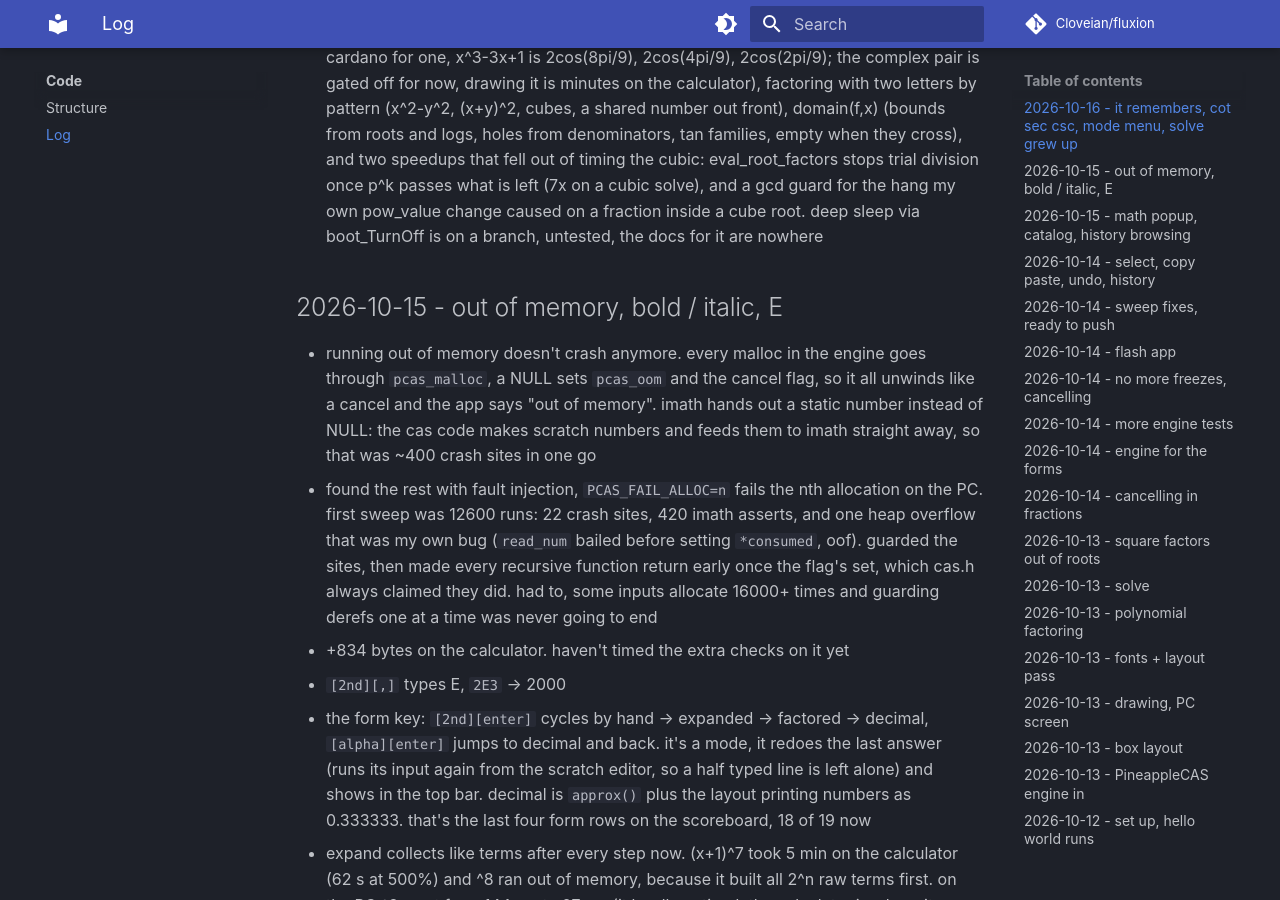
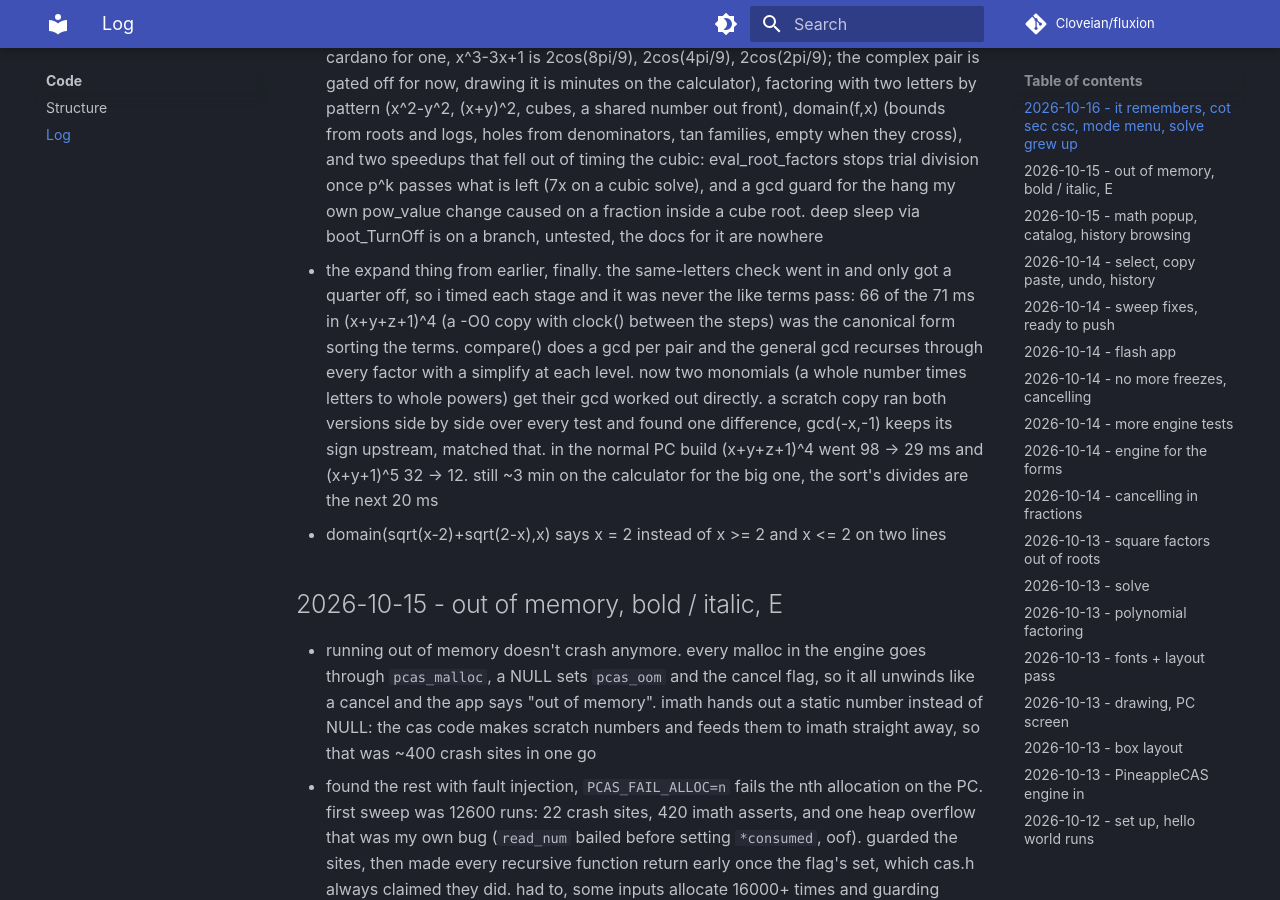
Before and after one commit to Cloveian/fluxion, an MkDocs documentation site: the page built from docs/code/log.md, in a window 1280 px wide and 900 px high, scrolled down 2708 px. Built offline with MkDocs 1.6.1 and Material for MkDocs 9.7.7, drawn with Linux system fonts in a browser that asks for light colours; comment, search, counter and statistics services are not loaded.

Commit message:
log, the sort was the slow bit

```diff
--- a/docs/code/log.md
+++ b/docs/code/log.md
@@ -20,6 +20,8 @@
 - and three UI ones the same way: [2nd] up/down is brightness (8 steps, starts where the OS was, saved, OS level put back on exit) with a dark / light theme row on the mode page, the catalog is in categories now (Algebra, Calculus, Functions, Templates, Keys, then All in alphabetical order, with header rows the cursor skips), and the modifier words in the top bar became padlocks with the 2 / A / C cut out, open for sticky, closed for locked, each in its own slot so they dont shuffle
 - gcd(, lcm(, nCr(, nPr( are real functions, and factor(360) is 2^3*3^2*5. the first version taught simplify to leave such a product alone so the test passed, which made a typed 2^2*3 stop being 12, sent it back, the test runner compares text for that case now and the app skips the simplify after factoring a number. nCr and nPr are menu only for now, typed letters get lowercased on the way in
 - round three, same way: cubics with no rational root (the cos form for three real roots, cardano for one, x^3-3x+1 is 2cos(8pi/9), 2cos(4pi/9), 2cos(2pi/9); the complex pair is gated off for now, drawing it is minutes on the calculator), factoring with two letters by pattern (x^2-y^2, (x+y)^2, cubes, a shared number out front), domain(f,x) (bounds from roots and logs, holes from denominators, tan families, empty when they cross), and two speedups that fell out of timing the cubic: eval_root_factors stops trial division once p^k passes what is left (7x on a cubic solve), and a gcd guard for the hang my own pow_value change caused on a fraction inside a cube root. deep sleep via boot_TurnOff is on a branch, untested, the docs for it are nowhere
+- the expand thing from earlier, finally. the same-letters check went in and only got a quarter off, so i timed each stage and it was never the like terms pass: 66 of the 71 ms in (x+y+z+1)^4 (a -O0 copy with clock() between the steps) was the canonical form sorting the terms. compare() does a gcd per pair and the general gcd recurses through every factor with a simplify at each level. now two monomials (a whole number times letters to whole powers) get their gcd worked out directly. a scratch copy ran both versions side by side over every test and found one difference, gcd(-x,-1) keeps its sign upstream, matched that. in the normal PC build (x+y+z+1)^4 went 98 -> 29 ms and (x+y+1)^5 32 -> 12. still ~3 min on the calculator for the big one, the sort's divides are the next 20 ms
+- domain(sqrt(x-2)+sqrt(2-x),x) says x = 2 instead of x >= 2 and x <= 2 on two lines
 
 ## 2026-10-15 - out of memory, bold / italic, E
 
```
